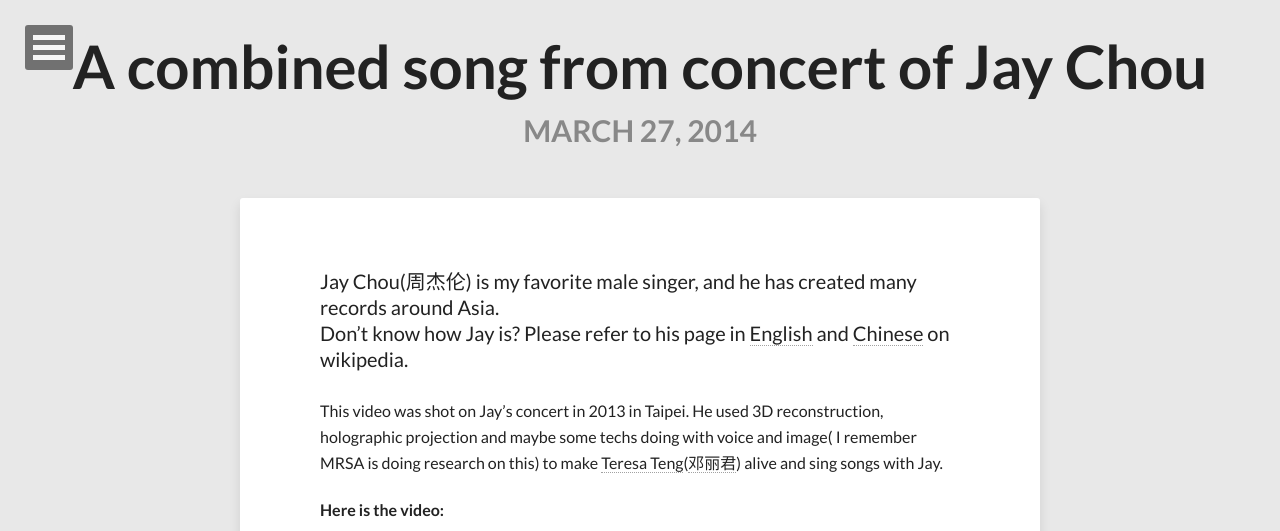
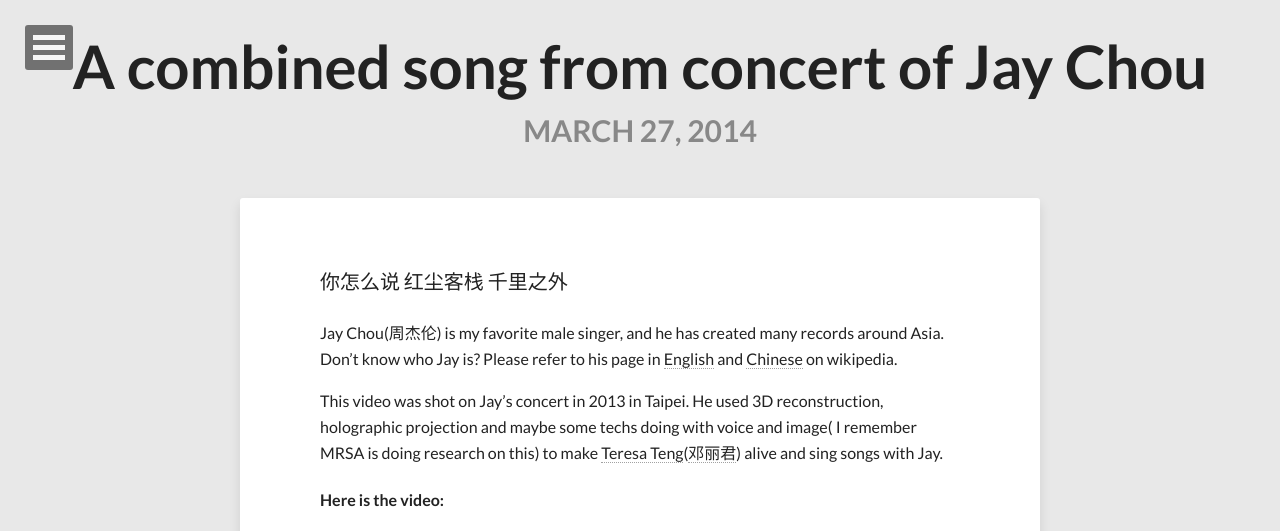
Before and after one commit to MichaelTong/michaeltong.github.com, a Jekyll site: the page built from _posts/2014-03-27-a-combined-song-from-concert-of-jay-chou.md, in a window 1280 px wide and 900 px high, cut to the strip 0-531 px from the top of the window. Built offline with Jekyll 4.4.1, drawn with Linux system fonts in a browser that asks for light colours; nearby versions of some CDN libraries; comment, search, counter and statistics services are not loaded.

Commit message:
Update 2014-03-27-a-combined-song-from-concert-of-jay-chou.md

```diff
--- a/_posts/2014-03-27-a-combined-song-from-concert-of-jay-chou.md
+++ b/_posts/2014-03-27-a-combined-song-from-concert-of-jay-chou.md
@@ -11,8 +11,10 @@
 share: true
 ---
 
+你怎么说 红尘客栈 千里之外
+
 Jay Chou(周杰伦) is my favorite male singer, and he has created many records around Asia.
-Don't know how Jay is? Please refer to his page in <a href="http://en.wikipedia.org/wiki/Jay_Chou" target="_blank">English</a> and <a href="http://zh.wikipedia.org/wiki/%E5%91%A8%E6%9D%B0%E5%80%AB" target="_blank">Chinese</a> on wikipedia.
+Don't know who Jay is? Please refer to his page in <a href="http://en.wikipedia.org/wiki/Jay_Chou" target="_blank">English</a> and <a href="http://zh.wikipedia.org/wiki/%E5%91%A8%E6%9D%B0%E5%80%AB" target="_blank">Chinese</a> on wikipedia.
 
 This video was shot on Jay's concert in 2013 in Taipei. He used 3D reconstruction, holographic projection and maybe some techs doing with voice and image( I remember MRSA is doing research on this) to make <a href="http://en.wikipedia.org/wiki/Teresa_Teng" target="_blank">Teresa Teng</a>(<a href="http://zh.wikipedia.org/wiki/%E9%84%A7%E9%BA%97%E5%90%9B" target="_blank">邓丽君</a>) alive and sing songs with Jay.
 
```
